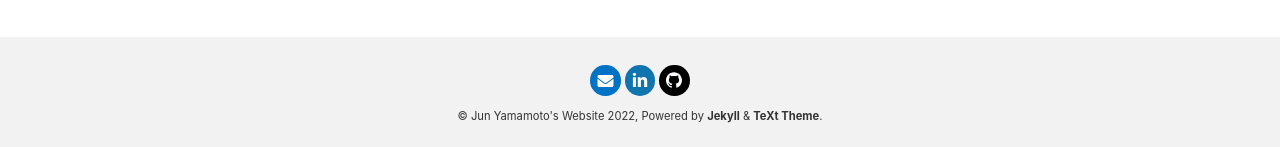
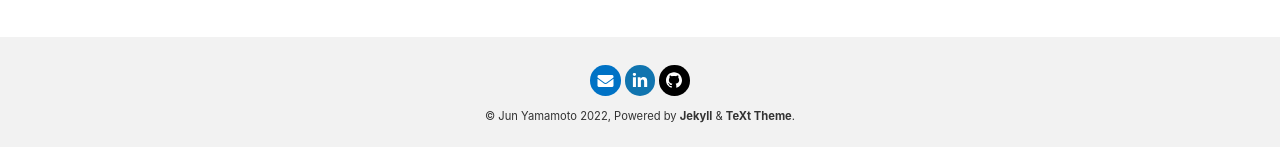
Before and after one commit to jym16/jym16.github.io, a Jekyll site: the page built from works.md, in a window 1280 px wide. Shown: the part 750-897 px from the top of the page. Built offline with Jekyll 4.4.1, drawn with Linux system fonts in a browser that asks for light colours; nearby versions of some CDN libraries; our own code applies the rules of GitHub Pages for plain Markdown files.

Commit message:
Fixed the footer

```diff
--- a/_includes/footer.html
+++ b/_includes/footer.html
@@ -28,7 +28,7 @@
       <div>
         {%- include snippets/get-locale-string.html key='COPYRIGHT_DATES' -%}
         {%- assign _locale_copyright_dates = __return -%}
-        © {{ site.title }} {{ _locale_copyright_dates }},
+        © {{ site.author.name }} {{ _locale_copyright_dates }},
         Powered by <a title="Jekyll is a simple, blog-aware, static site generator." href="http://jekyllrb.com/">Jekyll</a> & <a
         title="TeXt is a super customizable Jekyll theme." href="https://github.com/kitian616/jekyll-TeXt-theme">TeXt Theme</a>.
       </div>
```
